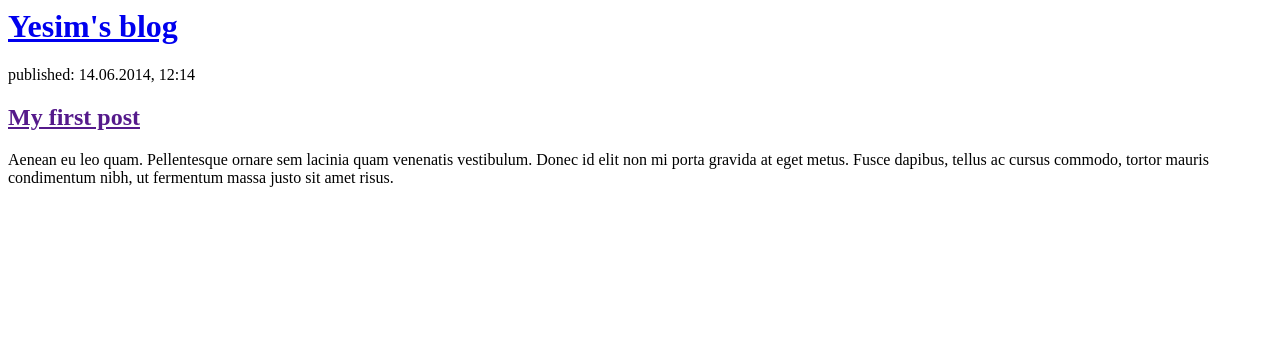
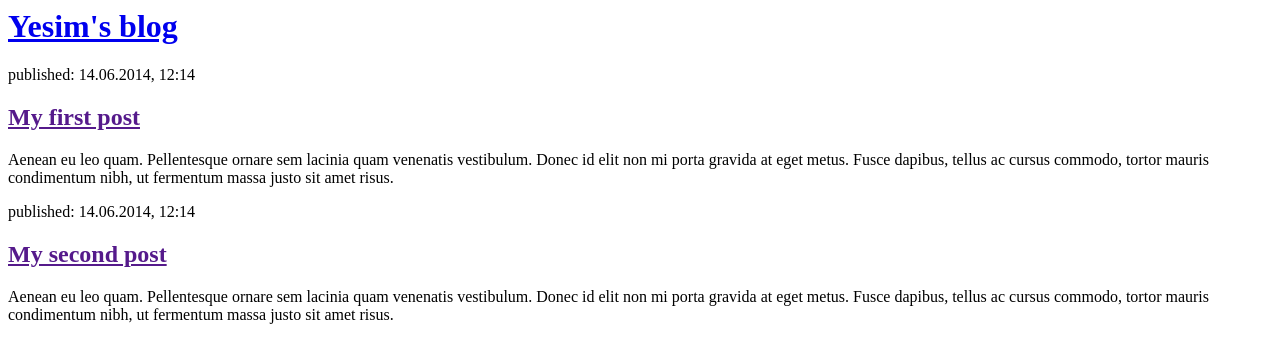
Before and after one commit to YesimSem/my-first-blog, a Django app: page / in a window 1280 px wide. Shown: the top 363 px of the page. Run offline with Django 3.2, Linux system fonts and the light colour scheme.

Commit message:
add new blog post to post_list template

```diff
--- a/blog/templates/blog/post_list.html
+++ b/blog/templates/blog/post_list.html
@@ -12,6 +12,11 @@
             <h2><a href="">My first post</a></h2>
             <p>Aenean eu leo quam. Pellentesque ornare sem lacinia quam venenatis vestibulum. Donec id elit non mi porta gravida at eget metus. Fusce dapibus, tellus ac cursus commodo, tortor mauris condimentum nibh, ut fermentum massa justo sit amet risus.</p>
         </div>
+        <div>
+            <p>published: 14.06.2014, 12:14</p>
+            <h2><a href="">My second post</a></h2>
+            <p>Aenean eu leo quam. Pellentesque ornare sem lacinia quam venenatis vestibulum. Donec id elit non mi porta gravida at eget metus. Fusce dapibus, tellus ac cursus commodo, tortor mauris condimentum nibh, ut fermentum massa justo sit amet risus.</p>
+        </div>
 
     </body>
 </html>
```
